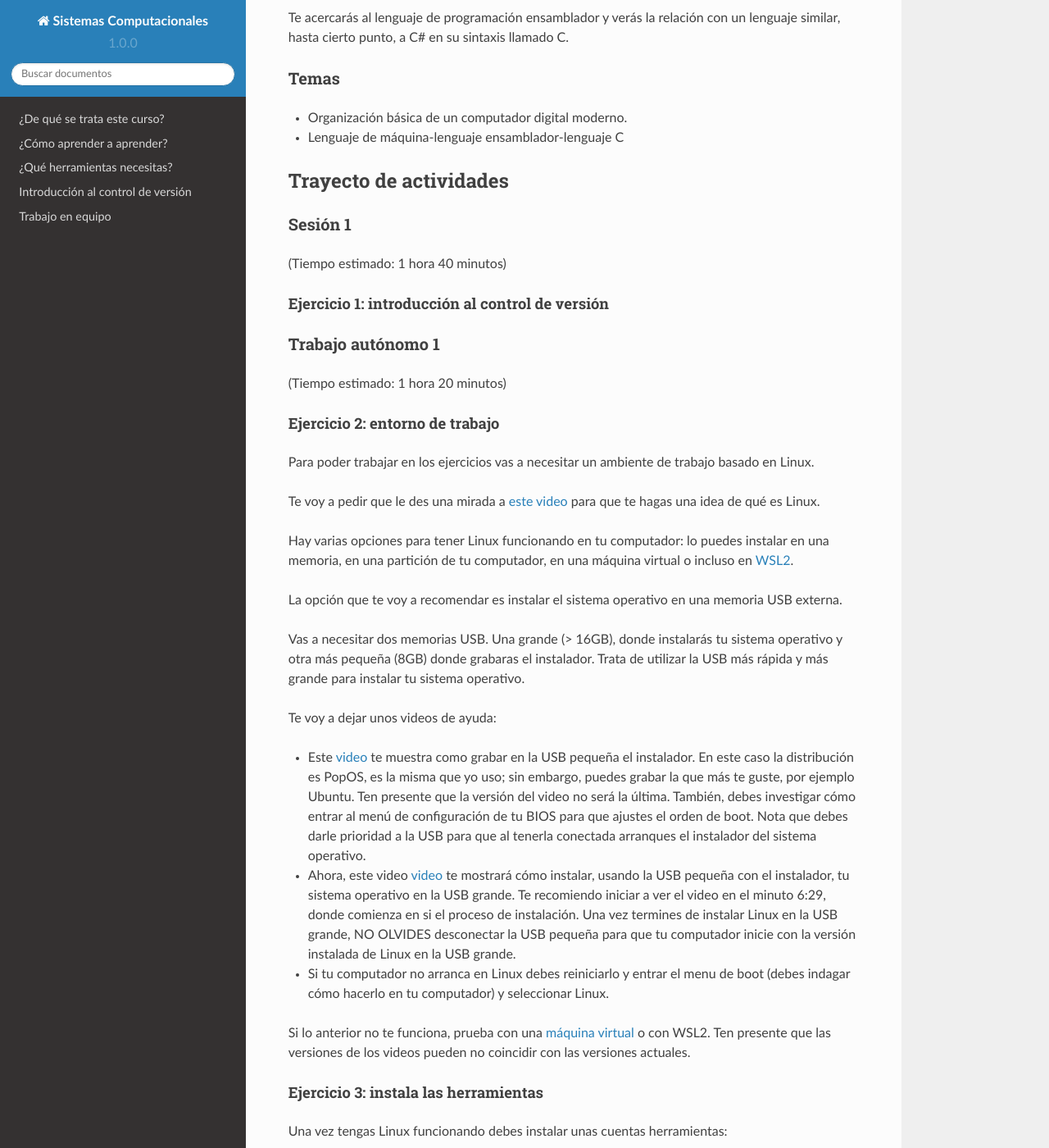
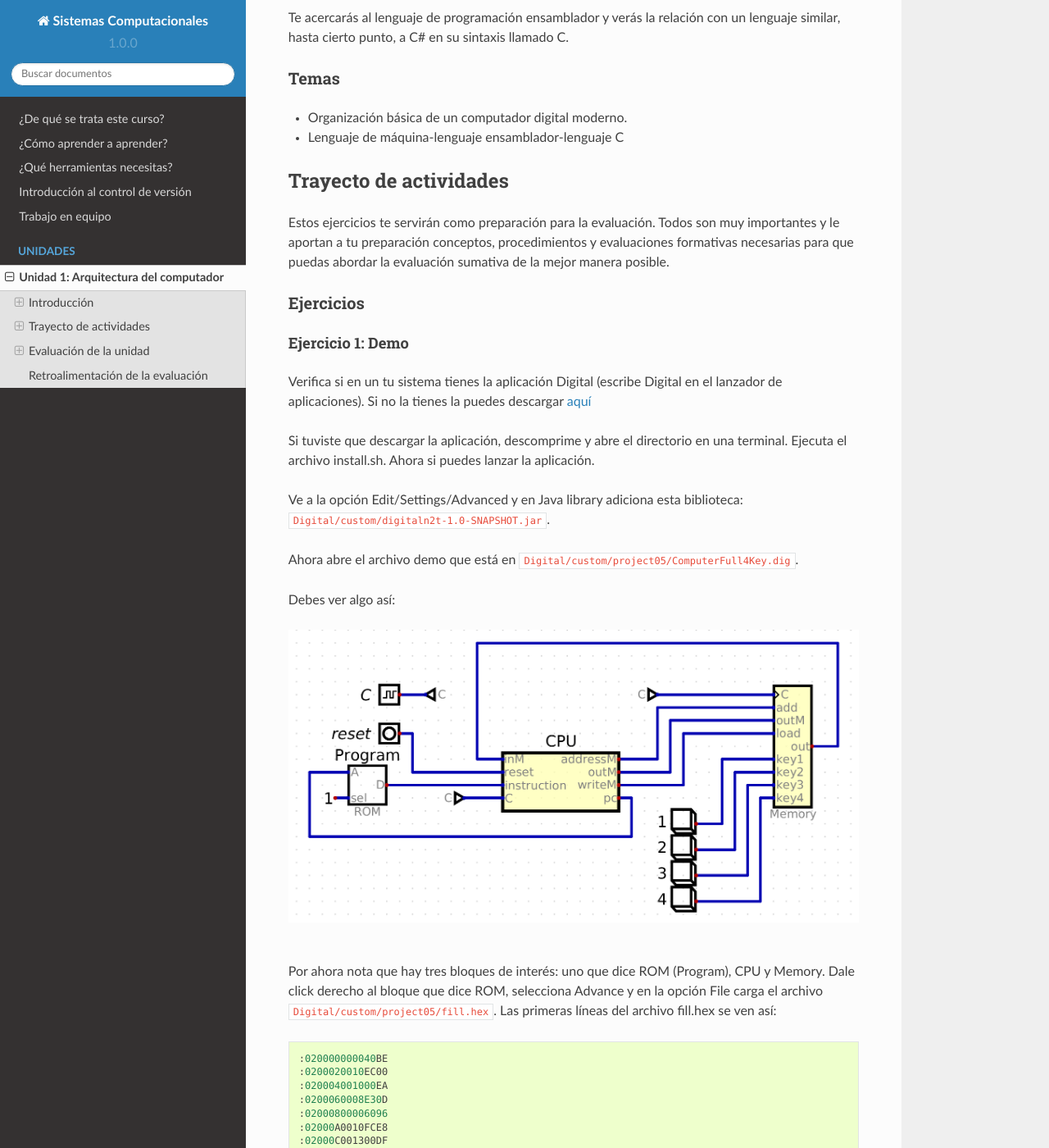
Before and after one commit to juanferfranco/SistemasComputacionales, a Sphinx documentation site: the page built from docs/_unidad1/unidad1.rst, in a window 1280 px wide and 1400 px high, scrolled down 448 px. Shown: the whole window at 82% size. Built offline with Sphinx 7.4.7 and the Read the Docs theme 2.0.0, drawn with Linux system fonts in a browser that asks for light colours; some of the changed text lies outside the part shown.

Commit message:
Unit1 ex1 in progress

```diff
--- a/docs/_unidad1/unidad1.rst
+++ b/docs/_unidad1/unidad1.rst
@@ -11,12 +11,10 @@ Propósito de aprendizaje
 ****************************
 
 Comprender cómo funciona el hardware de un computador moderno desde una perspectiva sistémica, es decir,
-estudiando las partes que lo componen y cómo conectarlas entre ellas para conseguir funciones
-cada vez más complejas.
+estudiando las partes que lo componen y cómo se conectan para conseguir funciones más complejas.
 
 Te acercarás al lenguaje de programación ensamblador y verás la relación con un lenguaje similar, hasta
 cierto punto, a C# en su sintaxis llamado C.
-
 
 Temas
 ********
@@ -27,98 +25,53 @@ Temas
 Trayecto de actividades
 ------------------------
 
-Sesión 1
-**********
-(Tiempo estimado: 1 hora 40 minutos)
+Estos ejercicios te servirán como preparación para la evaluación. Todos son muy importantes
+y le aportan a tu preparación conceptos, procedimientos y evaluaciones formativas necesarias
+para que puedas abordar la evaluación sumativa de la mejor manera posible.
 
+Ejercicios
+***********
 
-Ejercicio 1: introducción al control de versión
-^^^^^^^^^^^^^^^^^^^^^^^^^^^^^^^^^^^^^^^^^^^^^^^^^^
+Ejercicio 1: Demo
+^^^^^^^^^^^^^^^^^^^^
 
-Trabajo autónomo 1
-********************
-(Tiempo estimado: 1 hora 20 minutos)
+Verifica si en un tu sistema tienes la aplicación Digital (escribe Digital en el lanzador de
+aplicaciones). Si no la tienes la puedes descargar `aquí <https://github.com/juanferfranco/SistemasComputacionales/tree/main/docs/_static/Digital.zip>`__
 
-Ejercicio 2: entorno de trabajo
-^^^^^^^^^^^^^^^^^^^^^^^^^^^^^^^^^
+Si tuviste que descargar la aplicación, descomprime y abre el directorio en una terminal.
+Ejecuta el archivo install.sh. Ahora si puedes lanzar la aplicación.
 
-Para poder trabajar en los ejercicios vas a necesitar un ambiente de trabajo basado en Linux.
+Ve a la opción Edit/Settings/Advanced y en Java library adiciona
+esta biblioteca: ``Digital/custom/digitaln2t-1.0-SNAPSHOT.jar``.
 
-Te voy a pedir que le des una mirada a  `este video <https://youtu.be/ZPpo-uViT_o>`__ para
-que te hagas una idea de qué es Linux.
+Ahora abre el archivo demo que está en ``Digital/custom/project05/ComputerFull4Key.dig``.
 
-Hay varias opciones para tener Linux funcionando en tu computador: lo puedes instalar en una
-memoria, en una partición de tu computador, en una máquina virtual o incluso en
-`WSL2 <https://docs.microsoft.com/en-us/windows/wsl/install-win10>`__.
+Debes ver algo así:
 
-La opción que te voy a recomendar es instalar el sistema operativo en una memoria USB externa.
+.. image:: ../_static/HackComputer.png
+  :alt: HackComputer demo
+  :align: center
+  :width: 100%
 
-Vas a necesitar dos memorias USB. Una grande (> 16GB), donde instalarás tu sistema operativo
-y otra más pequeña (8GB) donde grabaras el instalador. Trata de utilizar la USB más rápida y
-más grande para instalar tu sistema operativo.
+|
 
-Te voy a dejar unos videos de ayuda:
+Por ahora nota que hay tres bloques de interés: uno que dice ROM (Program), CPU y
+Memory. Dale click derecho al bloque que dice ROM, selecciona Advance y en la opción
+File carga el archivo ``Digital/custom/project05/fill.hex``. Las primeras líneas
+del archivo fill.hex se ven así::
 
-* Este `video <https://www.youtube.com/watch?v=zSGZe8NSEAc>`__
-  te muestra como grabar en la USB pequeña el instalador. En este caso la distribución es PopOS,
-  es la misma que yo uso; sin embargo, puedes grabar la que más te guste, por ejemplo Ubuntu.
-  Ten presente que la versión del video no será la última. También, debes investigar
-  cómo entrar al menú de configuración de tu BIOS para que ajustes el orden de boot.
-  Nota que debes darle prioridad a la USB para que al tenerla conectada arranques el
-  instalador del sistema operativo.
+  :020000000040BE
+  :0200020010EC00
+  :020004001000EA
+  :0200060008E30D
+  :02000800006096
+  :02000A0010FCE8
+  :02000C001300DF
+  :02000E0005E308
 
-* Ahora, este video `video <https://www.youtube.com/watch?v=RR9Vgytjj24>`__ te mostrará
-  cómo instalar, usando la USB pequeña con el instalador, tu sistema operativo en la USB grande.
-  Te recomiendo iniciar a ver el video en el minuto 6:29, donde comienza en si el proceso
-  de instalación. Una vez termines de instalar Linux en la USB grande, NO OLVIDES desconectar la USB
-  pequeña para que tu computador inicie con la versión instalada de Linux en la USB grande.
+En esas líneas están almacenados los códigos de máquina de las instrucciones que
+ejecutará la CPU.
 
-* Si tu computador no arranca en Linux debes reiniciarlo y entrar el menu de boot (debes indagar
-  cómo hacerlo en tu computador) y seleccionar Linux.
-
-Si lo anterior no te funciona, prueba con una `máquina virtual <https://youtu.be/tNUgLsXD7xg>`__ o con WSL2.
-Ten presente que las versiones de los videos pueden no coincidir con las versiones actuales.
-
-Ejercicio 3: instala las herramientas
-^^^^^^^^^^^^^^^^^^^^^^^^^^^^^^^^^^^^^^
-
-Una vez tengas Linux funcionando debes instalar unas cuentas herramientas:
-
-Abren la terminal y ejecuta los comandos:
-
-.. code-block:: bash
-
-    $ sudo apt update
-    $ sudo apt install build-essential
-    $ sudo apt install gdb
-
-Ejercicio 4: instala un de entorno de desarrollo
-^^^^^^^^^^^^^^^^^^^^^^^^^^^^^^^^^^^^^^^^^^^^^^^^^^^^^^
-
-Para el curso te recomiendo que instales Visual Studio Code. Te servirá
-para todas las modalidades de instalación del sistema operativo que te comenté,
-incluyendo WSL2.
-
-#. `Visual Studio Code <https://code.visualstudio.com/>`__
-
-Sesión 2
-**********
-(Tiempo estimado: 1 hora 40 minutos)
-
-Vas a terminar el Ejercicio 1.
-
-Trabajo autónomo 2
-********************
-(Tiempo estimado: 1 hora 20 minutos)
-
-Termina los ejercicios de la sesión de trabajo autónomo 1. La meta
-es que para la semana entrante tengas funcionando Linux en tu
-propio computador.
-
-
-Sesión 3
-**********
-(Tiempo estimado: 1 hora 40 minutos)
 
 Ejercicio 5: circuitos lógicos
 ^^^^^^^^^^^^^^^^^^^^^^^^^^^^^^^^^^^^^^^^^^^^^^^^^^^^^^
--- a/docs/index.rst
+++ b/docs/index.rst
@@ -24,8 +24,8 @@ Consideraciones Iniciales
    :maxdepth: 1
    :caption: UNIDADES
 
+   Unidad 1: Arquitectura del computador <_unidad1/unidad1>
 ..
-   Unidad 1: Arquitectura del computador <_unidad1/unidad1>
    Unidad 2: De lenguaje de alto nivel a código ejecutable <_unidad2/unidad2>
    Unidad 3: Programación orientada a objetos <_unidad3/unidad3>
    Unidad 4: Sistema operativo <_unidad4/unidad4>
```
Also changed, not shown: docs/_static/HackComputer.png (added).
